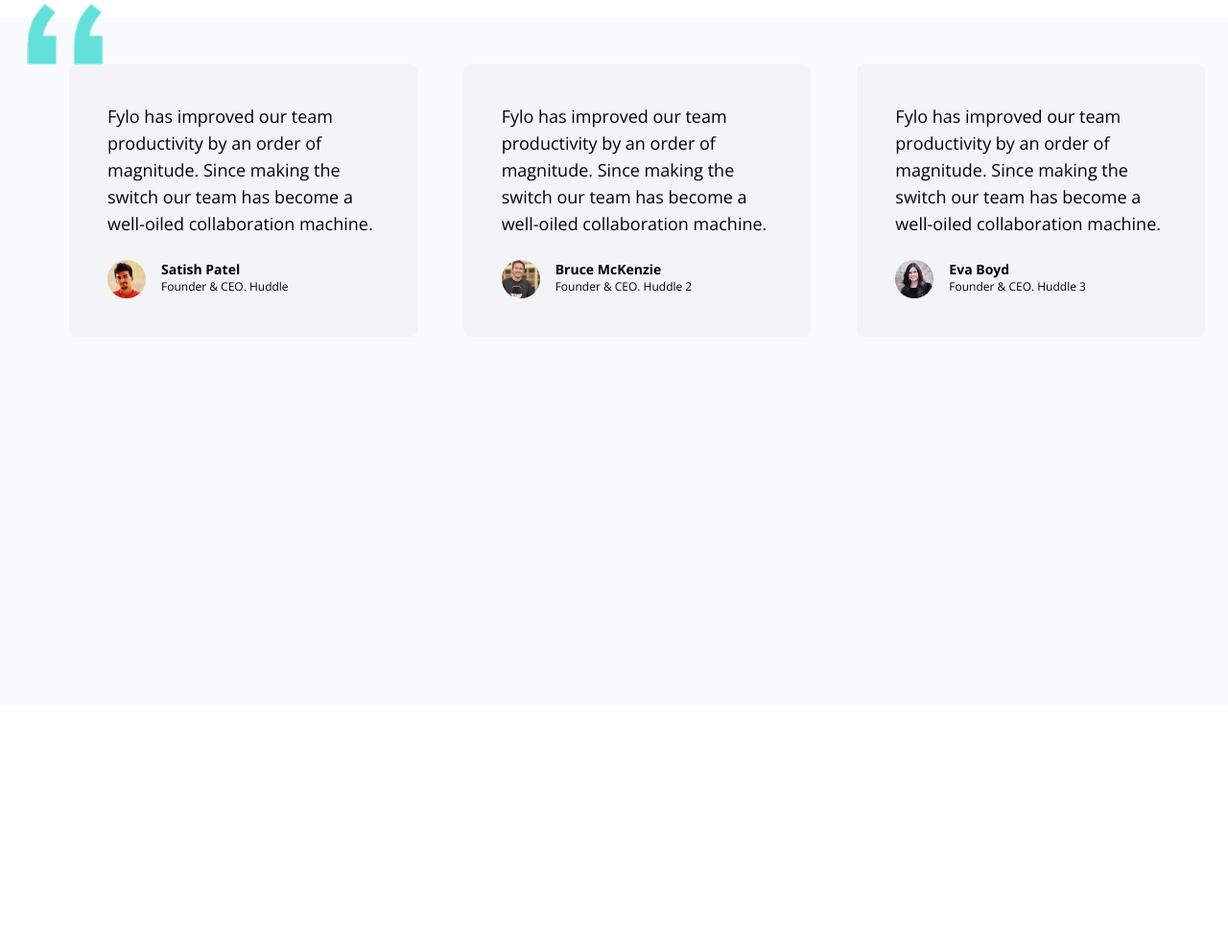
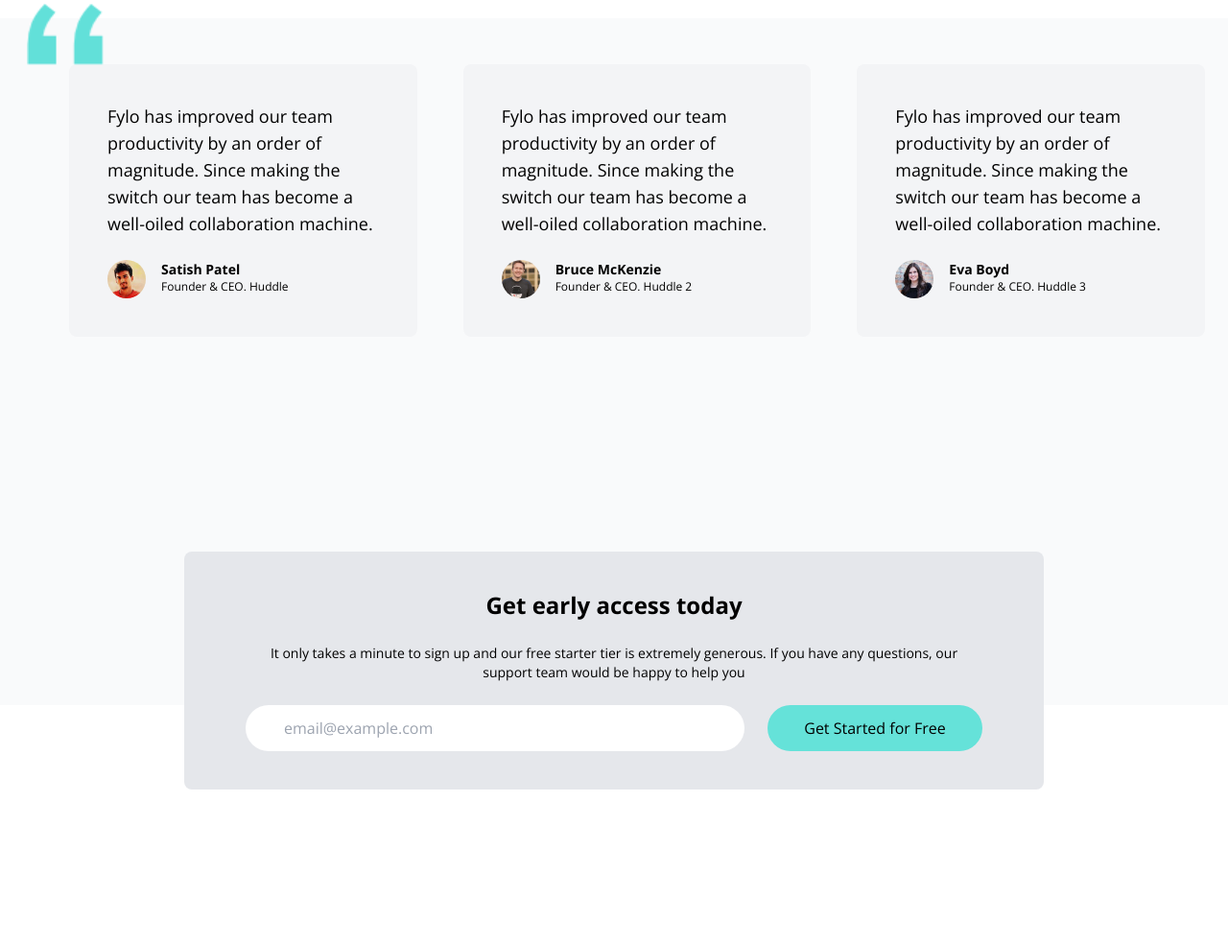
Before and after one commit to luigibustos/fylo, a website: page index.html in a window 1280 px wide. Shown: the part 2737-3720 px from the top of the page at 96% size. Before the commit the page ends 3472 px from the top, so only its background shows below. Drawn offline with nearby package versions, Linux system fonts and the light colour scheme.

Commit message:
Creating Early Access sec and form

```diff
--- a/index.html
+++ b/index.html
@@ -255,5 +255,21 @@
           </div>
         </div>
       </section>
+
+      <!-- Early Access Section -->
+      <section id="early-access" class="relative px-6 dark:bg-darkBlue-2 md:px-0">
+        <div class="relative -top-40 max-w-4xl mx-auto p-10 px-6 space-y-6 text-center rounded-lg bg-gray-200 dark:bg-darkBlue1 md:px-16">
+
+          <h5 class="text-2xl font-bold">Get early access today</h5>
+          <p class="text-sm">It only takes a minute to sign up and our free starter tier is extremely generous. If you have any questions, our support team would be happy to help you</p>
+            <!-- Input and Button Container -->
+            <div class="flex flex-col items-start space-y-6 md:flex-row md:space-y-0 md:space-x-6">
+              <div class="w-full md:flex-1">
+                <input type="text" placeholder="email@example.com" class="w-full px-10 py-3 rounded-full focus:outline-none">
+              </div>
+              <button class="w-full p-3 px-6 rounded-full bg-accentCyan md:w-56 hover:scale-95 duration-150">Get Started for Free</button>
+            </div>
+        </div>
+      </section>
   </body>
 </html>
```
Also changed, not shown: css/style.css.
